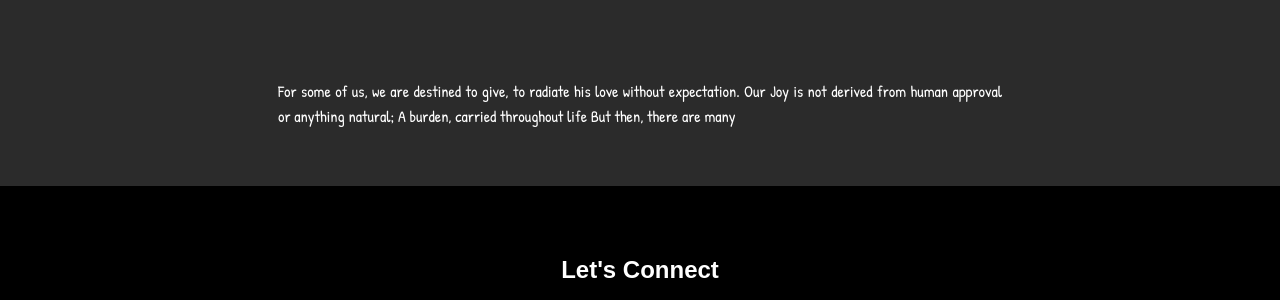
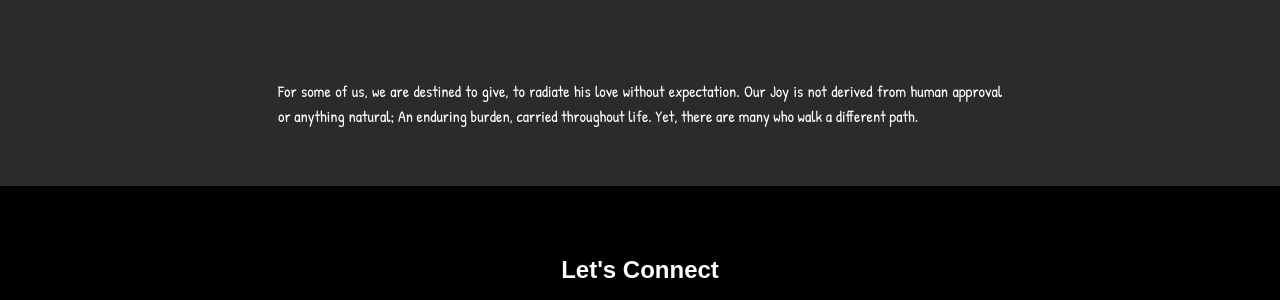
Before and after one commit to KenEkanem/portfoliov1, a Flask app: page / in a window 1280 px wide. Shown: the part 1454-1754 px from the top of the page. Run offline with Flask 3, Linux system fonts and the light colour scheme.

Commit message:
update txt

```diff
--- a/templates/index.html
+++ b/templates/index.html
@@ -48,9 +48,11 @@
 
     <!-- Second div -->
     <div class="content-second">
-        <p>For some of us, we are destined to give, to radiate his love without expectation.
-            Our Joy is not derived from human approval or anything natural; A burden, carried throughout life
-        But then, there are many</p>
+        <p>
+            For some of us, we are destined to give, to radiate his love without expectation.
+            Our Joy is not derived from human approval or anything natural;
+            An enduring burden, carried throughout life. Yet, there are many who walk a different path.
+        </p>
     </div>
 </section>
 
```
